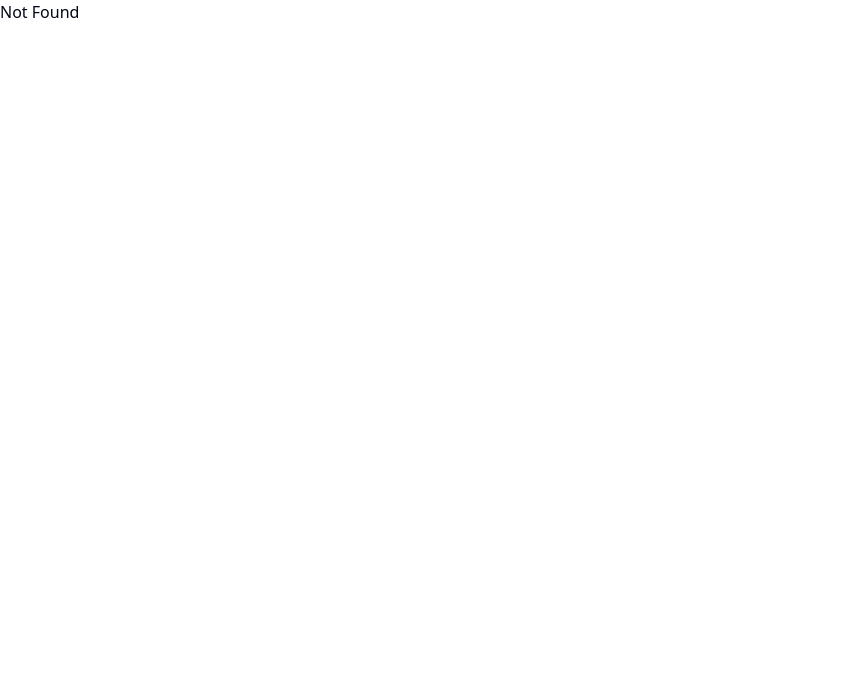
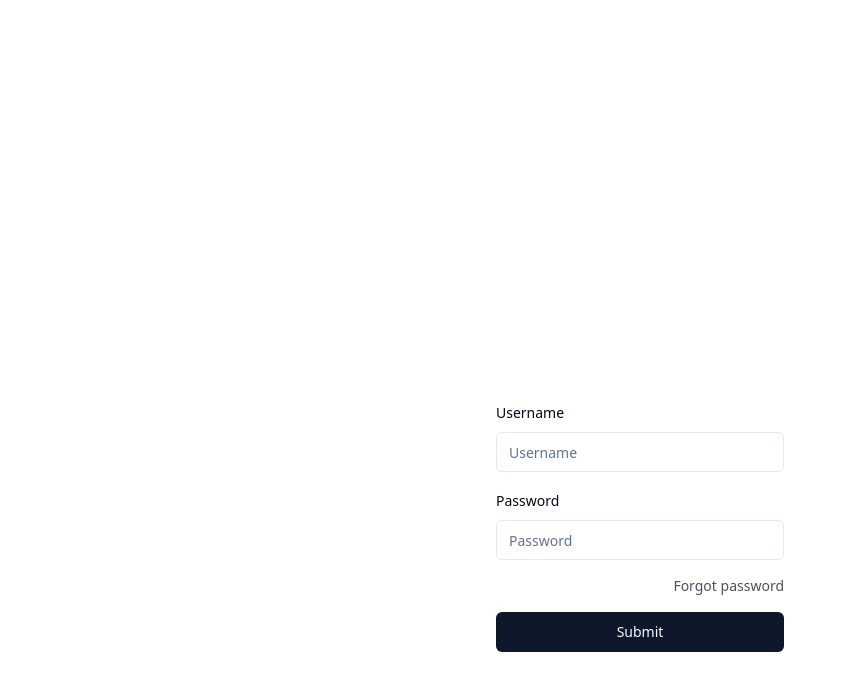
Before and after one commit to Filipo11021/modern-react-vite-starter, a React (Vite) app: page /auth/login in a window 1280 px wide. Shown: the top 690 px of the page, without its empty margins (0-846 px from the left). Built offline with nearby package versions, Linux system fonts and the light colour scheme; no server answers.

Commit message:
feat: create login route

```diff
--- a/src/routeTree.gen.ts
+++ b/src/routeTree.gen.ts
@@ -3,12 +3,19 @@
 // Import Routes
 
 import { Route as rootRoute } from './routes/__root'
+import { Route as AuthImport } from './routes/auth'
 import { Route as AppImport } from './routes/app'
 import { Route as IndexImport } from './routes/index'
+import { Route as AuthLoginImport } from './routes/auth/login'
 import { Route as AppPostsIndexImport } from './routes/app/posts/index'
 import { Route as AppPostsPostIdIndexImport } from './routes/app/posts/$postId/index'
 
 // Create/Update Routes
+
+const AuthRoute = AuthImport.update({
+  path: '/auth',
+  getParentRoute: () => rootRoute,
+} as any)
 
 const AppRoute = AppImport.update({
   path: '/app',
@@ -20,14 +27,19 @@ const IndexRoute = IndexImport.update({
   getParentRoute: () => rootRoute,
 } as any)
 
+const AuthLoginRoute = AuthLoginImport.update({
+  path: '/login',
+  getParentRoute: () => AuthRoute,
+} as any)
+
 const AppPostsIndexRoute = AppPostsIndexImport.update({
-  path: '/app/posts/',
-  getParentRoute: () => rootRoute,
+  path: '/posts/',
+  getParentRoute: () => AppRoute,
 } as any)
 
 const AppPostsPostIdIndexRoute = AppPostsPostIdIndexImport.update({
-  path: '/app/posts/$postId/',
-  getParentRoute: () => rootRoute,
+  path: '/posts/$postId/',
+  getParentRoute: () => AppRoute,
 } as any)
 
 // Populate the FileRoutesByPath interface
@@ -38,17 +50,25 @@ declare module '@tanstack/react-router' {
       preLoaderRoute: typeof IndexImport
       parentRoute: typeof rootRoute
     }
+    '/app': {
+      preLoaderRoute: typeof AppImport
+      parentRoute: typeof rootRoute
+    }
+    '/auth': {
+      preLoaderRoute: typeof AuthImport
+      parentRoute: typeof rootRoute
+    }
+    '/auth/login': {
+      preLoaderRoute: typeof AuthLoginImport
+      parentRoute: typeof AuthImport
+    }
     '/app/posts/': {
       preLoaderRoute: typeof AppPostsIndexImport
-      parentRoute: typeof rootRoute
+      parentRoute: typeof AppImport
     }
     '/app/posts/$postId/': {
       preLoaderRoute: typeof AppPostsPostIdIndexImport
-      parentRoute: typeof rootRoute
-    }
-    '/app': {
-      preLoaderRoute: typeof AppImport
-      parentRoute: typeof rootRoute
+      parentRoute: typeof AppImport
     }
   }
 }
@@ -57,7 +77,6 @@ declare module '@tanstack/react-router' {
 
 export const routeTree = rootRoute.addChildren([
   IndexRoute,
-  AppPostsIndexRoute,
-  AppPostsPostIdIndexRoute,
-  AppRoute,
+  AppRoute.addChildren([AppPostsIndexRoute, AppPostsPostIdIndexRoute]),
+  AuthRoute.addChildren([AuthLoginRoute]),
 ])
--- /dev/null
+++ b/src/routes/auth.tsx
@@ -0,0 +1,12 @@
+import { AuthRoute } from '@/shared/auth/auth-route';
+import { Outlet, createFileRoute } from '@tanstack/react-router';
+
+export const Route = createFileRoute('/auth')({
+	component: () => (
+		<AuthRoute type="signedOut">
+			<div className='pt-[30%] min-h-dvh flex justify-center'>
+				<Outlet />
+			</div>
+		</AuthRoute>
+	),
+});
--- /dev/null
+++ b/src/routes/auth/-data.ts
@@ -0,0 +1,41 @@
+import { httpClient } from '@/shared/api/api-client';
+import { useMutation, useQueryClient } from '@tanstack/react-query';
+import { z } from 'zod';
+
+export const loginDataSchema = z.object({
+	username: z.string(),
+	password: z.string(),
+});
+export type LoginData = z.infer<typeof loginDataSchema>;
+
+const loginSuccessResponseSchema = z.object({
+	token: z.string(),
+});
+
+const loginErrorResponseSchema = z
+	.object({
+		message: z.string(),
+	})
+	.transform(({ message }) => message);
+
+function loginMutationFn(data: LoginData) {
+	return httpClient('/login', {
+		successSchema: loginSuccessResponseSchema,
+		errorSchema: loginErrorResponseSchema,
+		options: {
+			body: JSON.stringify(data),
+      method: "POST"
+		},
+	});
+}
+
+export function useLoginMutation() {
+	const queryClient = useQueryClient();
+	const mutation = useMutation({
+		mutationFn: loginMutationFn,
+		onSettled() {
+			queryClient.invalidateQueries();
+		},
+	});
+	return mutation;
+}
--- /dev/null
+++ b/src/routes/auth/login.tsx
@@ -0,0 +1,86 @@
+import type { ReactElement } from 'react';
+import { zodResolver } from '@hookform/resolvers/zod';
+import { useForm } from 'react-hook-form';
+import { Button } from '@/shared/ui/button';
+import {
+	Form,
+	FormControl,
+	FormField,
+	FormItem,
+	FormLabel,
+	FormMessage,
+} from '@/shared/ui/form';
+import { Input } from '@/shared/ui/input';
+import { Link, createFileRoute } from '@tanstack/react-router';
+import { type LoginData, loginDataSchema, useLoginMutation } from './-data';
+
+export const Route = createFileRoute('/auth/login')({
+	component: LoginPage,
+});
+
+export function LoginPage(): ReactElement {
+	const loginMutation = useLoginMutation();
+
+	const form = useForm<LoginData>({
+		resolver: zodResolver(loginDataSchema),
+		defaultValues: {
+			username: '',
+			password: '',
+		},
+	});
+
+	function onSubmit(values: LoginData) {
+		loginMutation.mutate(values);
+	}
+
+	return (
+		<Form {...form}>
+			<form
+				onSubmit={form.handleSubmit(onSubmit)}
+				className="space-y-4 p-4 mb-28 max-w-80 w-full"
+			>
+				<FormField
+					control={form.control}
+					name="username"
+					render={({ field }) => (
+						<FormItem>
+							<FormLabel>Username</FormLabel>
+							<FormControl>
+								<Input placeholder="Username" {...field} />
+							</FormControl>
+							<FormMessage />
+						</FormItem>
+					)}
+				/>
+				<FormField
+					control={form.control}
+					name="password"
+					render={({ field }) => (
+						<FormItem>
+							<FormLabel>Password</FormLabel>
+							<FormControl>
+								<Input placeholder="Password" {...field} />
+							</FormControl>
+							<FormMessage />
+						</FormItem>
+					)}
+				/>
+				<div className="flex justify-end">
+					<Link to="/" className="text-sm opacity-70">
+						Forgot password
+					</Link>
+				</div>
+				<Button
+					disabled={loginMutation.isPending}
+					type="submit"
+					className="w-full"
+				>
+					Submit
+				</Button>
+				{loginMutation.isError && (
+					<p className="text-red-600">{loginMutation.error.message}</p>
+				)}
+			</form>
+		</Form>
+	);
+}
```
